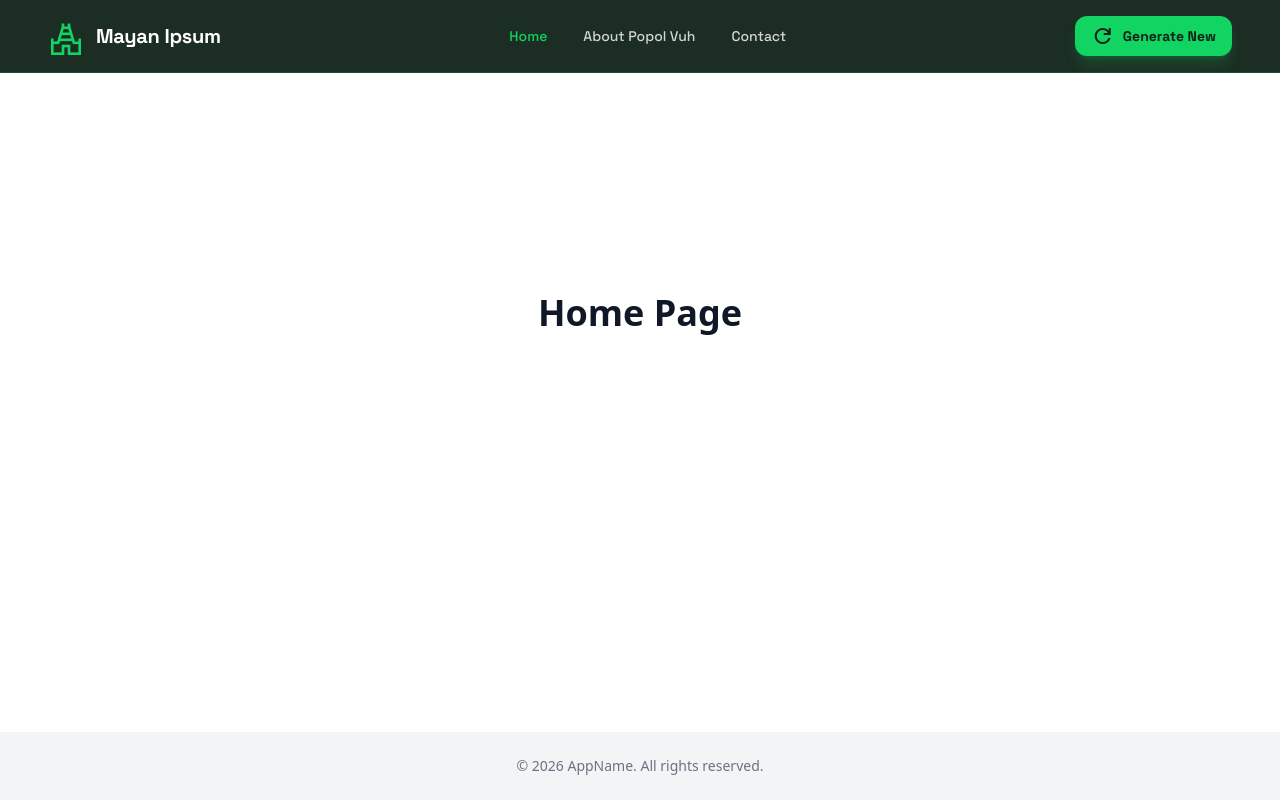
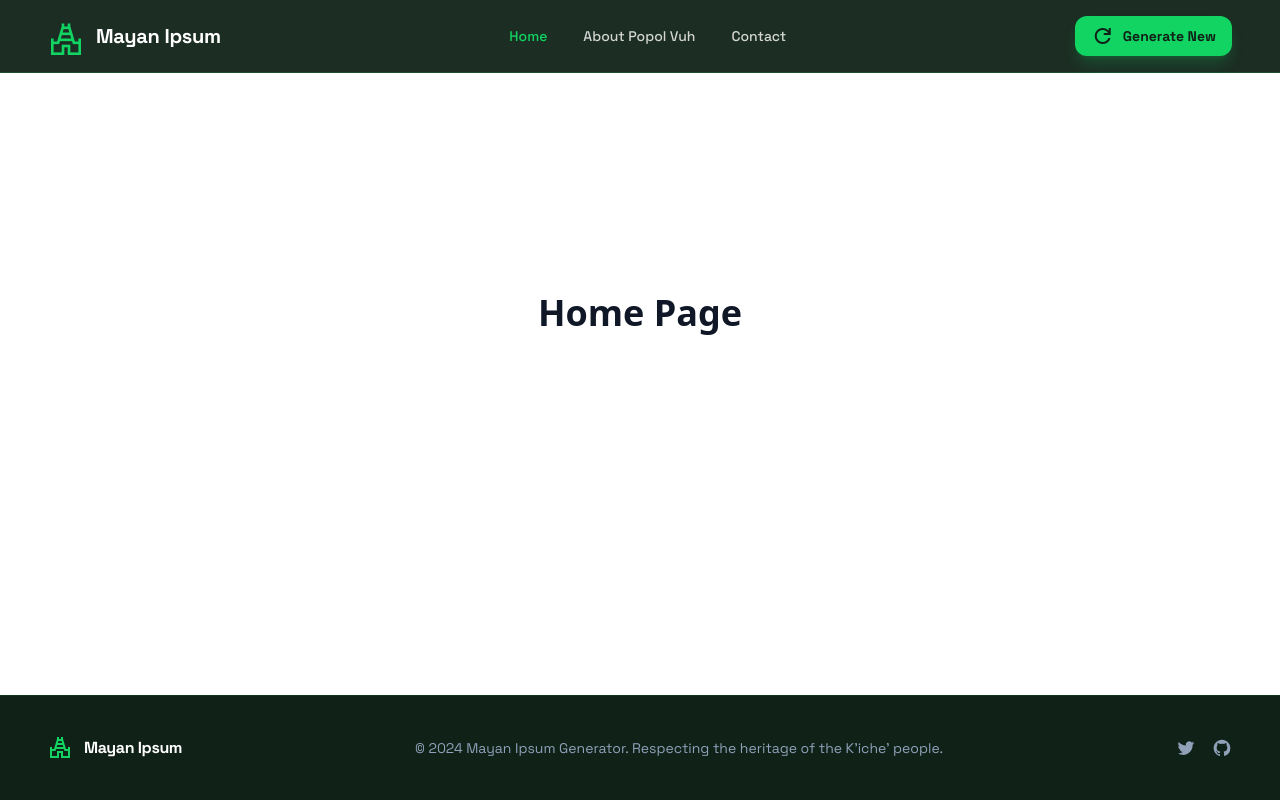
Before and after one commit to marcotello/mayan-ipsum, an Angular app: page /home in a window 1280 px wide. Built offline with nearby package versions, Linux system fonts and the light colour scheme.

Commit message:
Adding the footer

```diff
--- a/src/app/layout/main/footer/footer.html
+++ b/src/app/layout/main/footer/footer.html
@@ -1,5 +1,45 @@
-<footer class="bg-gray-100 py-6">
-  <p class="text-center text-sm text-gray-500">
-    &copy; 2026 AppName. All rights reserved.
-  </p>
+<footer class="bg-background-dark border-t border-primary/10 py-10 font-display">
+  <div class="px-4 md:px-12 flex flex-col md:flex-row justify-between items-center gap-6">
+    <div class="flex items-center gap-3 text-white">
+      <div class="size-6 text-primary">
+        <span class="material-symbols-outlined">temple_hindu</span>
+      </div>
+      <span class="font-bold tracking-tight">Mayan Ipsum</span>
+    </div>
+
+    <p class="text-slate-400 text-sm text-center md:text-left">
+      &copy; 2024 Mayan Ipsum Generator. Respecting the heritage of the Kʼicheʼ people.
+    </p>
+
+    <div class="flex gap-4">
+      <a
+        class="text-slate-400 hover:text-primary transition-colors"
+        href="https://x.com"
+        target="_blank"
+        rel="noopener noreferrer"
+        aria-label="Twitter"
+      >
+        <svg class="h-5 w-5" fill="currentColor" viewBox="0 0 24 24" aria-hidden="true">
+          <path
+            d="M8.29 20.251c7.547 0 11.675-6.253 11.675-11.675 0-.178 0-.355-.012-.53A8.348 8.348 0 0022 5.92a8.19 8.19 0 01-2.357.646 4.118 4.118 0 001.804-2.27 8.224 8.224 0 01-2.605.996 4.107 4.107 0 00-6.993 3.743 11.65 11.65 0 01-8.457-4.287 4.106 4.106 0 001.27 5.477A4.072 4.072 0 012.8 9.713v.052a4.105 4.105 0 003.292 4.022 4.095 4.095 0 01-1.853.07 4.108 4.108 0 003.834 2.85A8.233 8.233 0 012 18.407a11.616 11.616 0 006.29 1.84"
+          />
+        </svg>
+      </a>
+      <a
+        class="text-slate-400 hover:text-primary transition-colors"
+        href="https://github.com"
+        target="_blank"
+        rel="noopener noreferrer"
+        aria-label="GitHub"
+      >
+        <svg class="h-5 w-5" fill="currentColor" viewBox="0 0 24 24" aria-hidden="true">
+          <path
+            fill-rule="evenodd"
+            clip-rule="evenodd"
+            d="M12 2C6.477 2 2 6.484 2 12.017c0 4.425 2.865 8.18 6.839 9.504.5.092.682-.217.682-.483 0-.237-.008-.868-.013-1.703-2.782.605-3.369-1.343-3.369-1.343-.454-1.158-1.11-1.466-1.11-1.466-.908-.62.069-.608.069-.608 1.003.07 1.531 1.032 1.531 1.032.892 1.53 2.341 1.088 2.91.832.092-.647.35-1.088.636-1.338-2.22-.253-4.555-1.113-4.555-4.951 0-1.093.39-1.988 1.029-2.688-.103-.253-.446-1.272.098-2.65 0 0 .84-.27 2.75 1.026A9.564 9.564 0 0112 6.844c.85.004 1.705.115 2.504.337 1.909-1.296 2.747-1.027 2.747-1.027.546 1.379.202 2.398.1 2.651.64.7 1.028 1.595 1.028 2.688 0 3.848-2.339 4.695-4.566 4.943.359.309.678.92.678 1.855 0 1.338-.012 2.419-.012 2.747 0 .268.18.58.688.482A10.019 10.019 0 0022 12.017C22 6.484 17.522 2 12 2z"
+          />
+        </svg>
+      </a>
+    </div>
+  </div>
 </footer>
```
Also changed, not shown: 1 other file (tests, documents, lock files or other folders).
